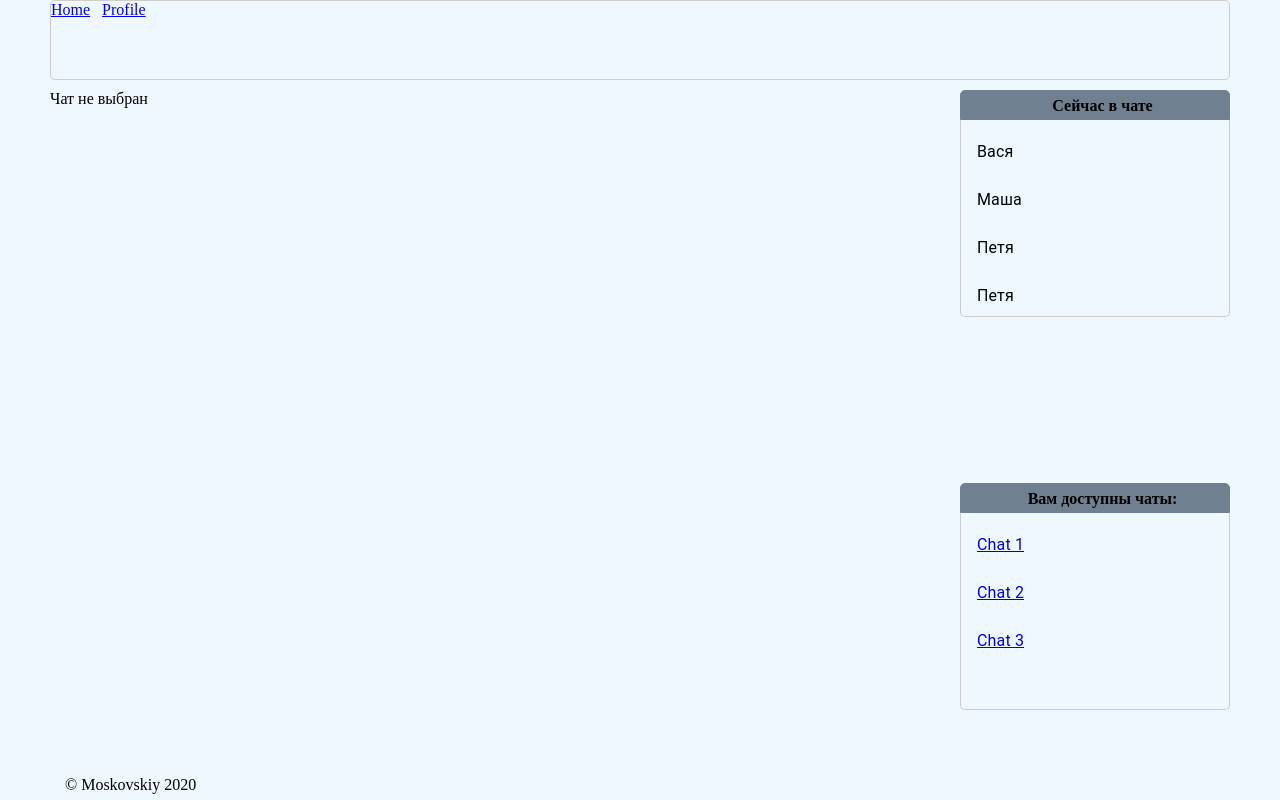
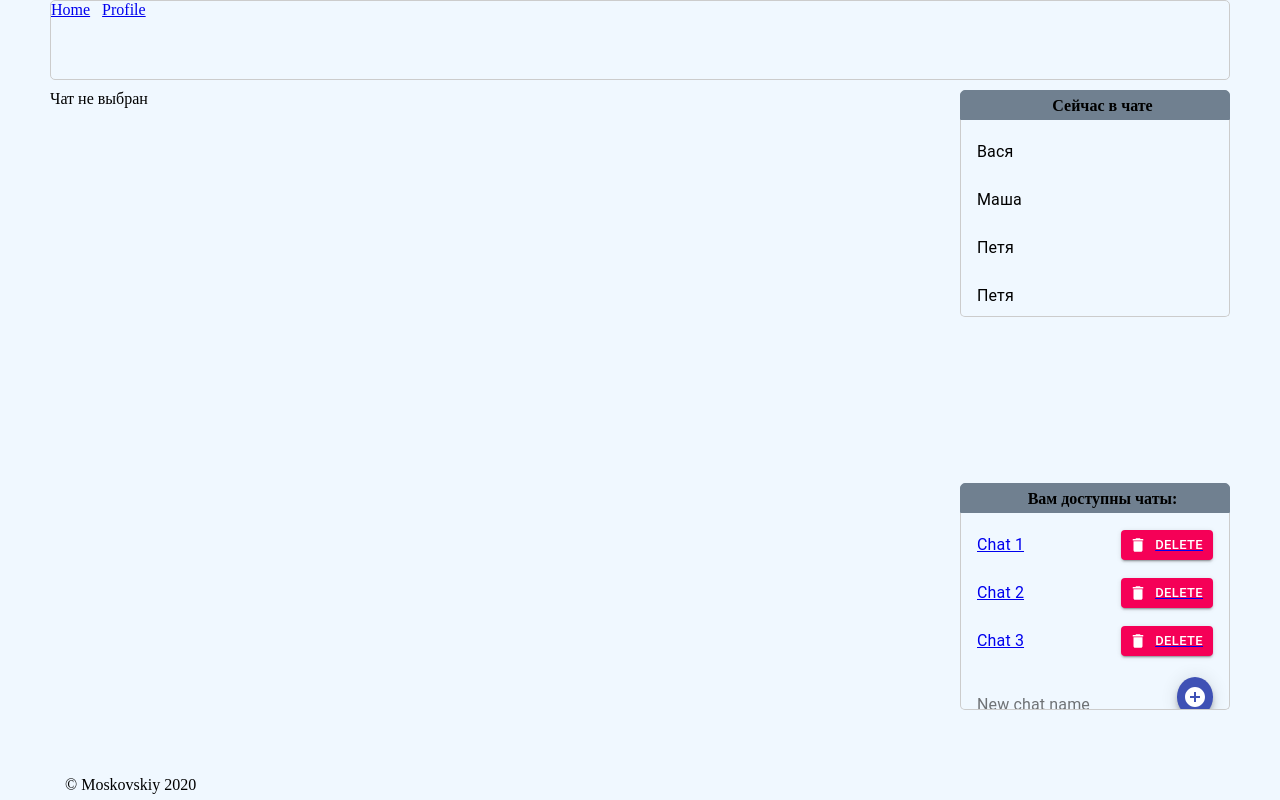
Before and after one commit to Maxi-M/React, a React app: page / in a window 1280 px wide. Built offline with nearby package versions, Linux system fonts and the light colour scheme.

Commit message:
Lesson 6 homework

```diff
--- a/src/actions/chats.js
+++ b/src/actions/chats.js
@@ -1,5 +1,7 @@
 export const CHATS_LOAD = 'CHATS_LOAD';
 export const CHATS_SEND = 'CHATS_SEND';
+export const CHATS_ADD = 'CHATS_ADD';
+export const CHATS_DELETE = 'CHATS_DELETE';
 
 export const chatsLoad = () => {
     return {
@@ -13,3 +15,17 @@ export const chatsSend = (message) => {
         payload: message,
     }
 };
+
+export const chatsAdd = (chatId, name) => {
+    return {
+        type: CHATS_ADD,
+        payload: {chatId, name},
+    }
+};
+
+export const chatsDelete = (chatId) => {
+    return {
+        type: CHATS_DELETE,
+        payload: {chatId},
+    }
+};
--- a/src/components/ChatList/ChatList.jsx
+++ b/src/components/ChatList/ChatList.jsx
@@ -1,11 +1,35 @@
 import React, {Component} from 'react';
 
-import List from '@material-ui/core/List';
-import ListItem from '@material-ui/core/ListItem';
-import ListItemText from '@material-ui/core/ListItemText';
+import {List, ListItem, ListItemText, TextField, Button} from '@material-ui/core';
+import AddCircleIcon from '@material-ui/icons/AddCircle';
+import DeleteIcon from '@material-ui/icons/Delete';
+
 import {Link} from 'react-router-dom';
+import Fab from "@material-ui/core/Fab";
 
 export class ChatList extends Component {
+    state = {
+        newChatName: '',
+    }
+
+    handleChatInputChange = (event) => {
+        this.setState({
+            newChatName: event.target.value
+        });
+    }
+
+    handleAddChat = () => {
+        const {addChat} = this.props;
+        addChat(this.state.newChatName);
+        this.setState({
+            newChatName: '',
+        })
+    }
+
+    handleDeleteChat = (event) => {
+        const {deleteChat} = this.props;
+        console.log(event.target);
+    }
 
     render() {
         const {chats} = this.props;
@@ -20,9 +44,25 @@ export class ChatList extends Component {
                             return <Link key={index} to={chat.link}>
                                 <ListItem key={index} button>
                                     <ListItemText primary={chat.name}/>
+                                    <Button onClick={this.handleDeleteChat}
+                                            variant="contained"
+                                            color="secondary"
+                                            size='small'
+                                            startIcon={<DeleteIcon/>}
+
+                                    >
+                                        Delete
+                                    </Button>
                                 </ListItem>
                             </Link>
                         })}
+                        <ListItem key={'addChat'}>
+                            <TextField id="outlined-basic" label="New chat name" onChange={this.handleChatInputChange}
+                                       value={this.state.newChatName}/>
+                            <Fab variant="round" color="primary" className="message-form__button"
+                                 onClick={this.handleAddChat} size="small"><AddCircleIcon/>
+                            </Fab>
+                        </ListItem>
                     </List>
                 </div>
             </div>
--- a/src/containers/MessengerPageContainer.jsx
+++ b/src/containers/MessengerPageContainer.jsx
@@ -2,7 +2,7 @@ import React, {Component} from "react";
 import {connect} from 'react-redux';
 
 import {MessengerPage} from "pages/MessengerPage";
-import {chatsLoad, chatsSend} from "actions/chats";
+import {chatsLoad, chatsSend, chatsAdd, chatsDelete} from "actions/chats";
 
 class MessengerPageContainer extends Component {
     componentDidMount() {
@@ -16,15 +16,26 @@ class MessengerPageContainer extends Component {
             ...message,
             chatId
         });
-        // if (message.author !== 'Bot') {
-        //     this.handleBotReply(message);
-        // }
+    }
+
+    handleChatsAdd = (chatName) => {
+        const {newChatId, chatsAddAction} = this.props;
+        if (!chatName.trim()) {
+            return;
+        }
+        chatsAddAction(newChatId, chatName)
+    }
+
+    handleChatsDelete = (chatId) => {
+        const {chatsDeleteAction} = this.props;
+        chatsDeleteAction(chatId);
     }
 
     render() {
         const {chatId, chats, messages} = this.props;
         return (
-            <MessengerPage messages={messages} chats={chats} sendMessage={this.handleMessageSend}/>
+            <MessengerPage messages={messages} chats={chats} sendMessage={this.handleMessageSend}
+                           addChat={this.handleChatsAdd} deleteChat={this.props.handleChatsDelete}/>
         );
     }
 }
@@ -48,17 +59,22 @@ function mapStateToProps(state, ownProps) {
         }
     }
 
+    const newId = Object.keys(chats).length ? Object.keys(chats).length + 1 : 1;
+
     return {
         chats: chatsArray,
         messages,
-        chatId: match.params.id ? match.params.id : null
+        chatId: match.params.id ? match.params.id : null,
+        newChatId: newId
     }
 }
 
 function mapDispatchToProps(dispatch) {
     return {
         chatsLoadAction: () => dispatch(chatsLoad()),
-        chatsSendAction: (message) => dispatch(chatsSend(message))
+        chatsSendAction: (message) => dispatch(chatsSend(message)),
+        chatsAddAction: (newChatId, chatName) => dispatch(chatsAdd(newChatId, chatName)),
+        chatsDeleteAction: (chatId) => dispatch(chatsDelete(chatId))
     }
 }
 
--- /dev/null
+++ b/src/middlewares/bot.js
@@ -0,0 +1,23 @@
+import {CHATS_SEND, chatsSend} from "actions/chats";
+
+export function botMiddleware(store) {
+    return function dispatchWrap(next) {
+        return function dispatchAnswer(action) {
+            if (action.type === CHATS_SEND) {
+                const {author, chatId} = action.payload;
+                if (author !== 'Bot' && store.getState().chats.lastMessageFrom !== author) {
+                    setTimeout(() => {
+                        store.dispatch(chatsSend({
+                            chatId,
+                            author: "Bot",
+                            text: `Привет, ${author}, сообщение принято`,
+                            time: "00:00:00"
+                        }))
+                    }, 1000)
+                }
+            }
+            return next(action);
+        }
+
+    }
+}
--- a/src/pages/MessengerPage.jsx
+++ b/src/pages/MessengerPage.jsx
@@ -5,27 +5,6 @@ import {ChatList} from "components/ChatList";
 import {MessageForm} from "components/MessageForm";
 
 export class MessengerPage extends Component {
-
-    // handleBotReply = (message) => {
-    //     const {author} = message;
-    //
-    //     if (this.state.lastMessageFrom !== author) {
-    //         this.setState({
-    //             lastMessageFrom: author,
-    //         })
-    //         setTimeout(() => {
-    //             this.handleMessageSend({
-    //                 author: "Bot",
-    //                 text: `Привет, ${author}, сообщение принято`,
-    //                 time: "00:00:00"
-    //             });
-    //             this.setState({
-    //                 lastMessageFrom: "",
-    //             })
-    //         }, 1000)
-    //     }
-    // }
-
     render() {
         const {chats, messages, sendMessage} = this.props;
         return (
@@ -34,7 +13,7 @@ export class MessengerPage extends Component {
                     {messages ? <MessageList ref="messages" messages={messages}/> : 'Чат не выбран'}
                     <div className="sidebar">
                         <UserList/>
-                        <ChatList chats={chats}/>
+                        <ChatList chats={chats} addChat={this.props.addChat} deleteChat={this.props.deleteChat}/>
                     </div>
                 </div>
                 {messages && <MessageForm onSend={sendMessage}/>}
--- a/src/reducers/chats.js
+++ b/src/reducers/chats.js
@@ -1,5 +1,10 @@
+import {CHATS_LOAD, CHATS_SEND, CHATS_ADD, CHATS_DELETE} from "actions/chats";
+
+import update from 'react-addons-update';
+
 const initialState = {
-    entries: {}
+    entries: {},
+    lastMessageFrom: '',
 }
 
 const dataBackend = {
@@ -65,9 +70,6 @@ const dataBackend = {
     }
 }
 
-import {CHATS_LOAD, CHATS_SEND} from "actions/chats";
-
-import update from 'react-addons-update';
 
 export const chatsReducer = (state = initialState, action) => {
     switch (action.type) {
@@ -87,9 +89,33 @@ export const chatsReducer = (state = initialState, action) => {
                                 time: action.payload.time
                             }]
                         }
+                    },
+                },
+                lastMessageFrom: {
+                    $set: action.payload.author
+                }
+            });
+        case CHATS_ADD: {
+            const {chatId, name} = action.payload;
+            return update(state, {
+                entries: {
+                    $merge: {
+                        [chatId]: {
+                            name,
+                            messages: [],
                         }
                     }
-                });
+                }
+            })
+        }
+        case CHATS_DELETE: {
+            const {chatId} = action.payload;
+            return update(state, {
+                entries: {
+                    $unshift: [chatId]
+                }
+            })
+        }
         default:
             return state;
     }
--- a/src/store.js
+++ b/src/store.js
@@ -1,6 +1,15 @@
-import {createStore} from "redux";
+import {createStore, applyMiddleware} from "redux";
+import {composeWithDevTools} from "redux-devtools-extension";
+
+// import {routerMiddleware} from "connected-react-router";
+// import {createBrowserHistory} from 'history'
 
 import {rootReducer} from "reducers/index";
 
-export const store = createStore(rootReducer,
-    window.__REDUX_DEVTOOLS_EXTENSION__ && window.__REDUX_DEVTOOLS_EXTENSION__());
+import {botMiddleware} from "middlewares/bot";
+
+export const store = createStore(rootReducer, composeWithDevTools(
+    applyMiddleware(
+        botMiddleware
+    )
+))
--- a/webpack.config.js
+++ b/webpack.config.js
@@ -18,6 +18,7 @@ module.exports = {
             actions: path.resolve(__dirname, 'src', 'actions'),
             reducers: path.resolve(__dirname, 'src', 'reducers'),
             containers: path.resolve(__dirname, 'src', 'containers'),
+            middlewares: path.resolve(__dirname, 'src', 'middlewares'),
         }
     },
     module: {
```
Also changed, not shown: package.json (+10 -7 lines), 1 other file (tests, documents, lock files or other folders). Lines whose indentation alone changed are shown as unchanged.
